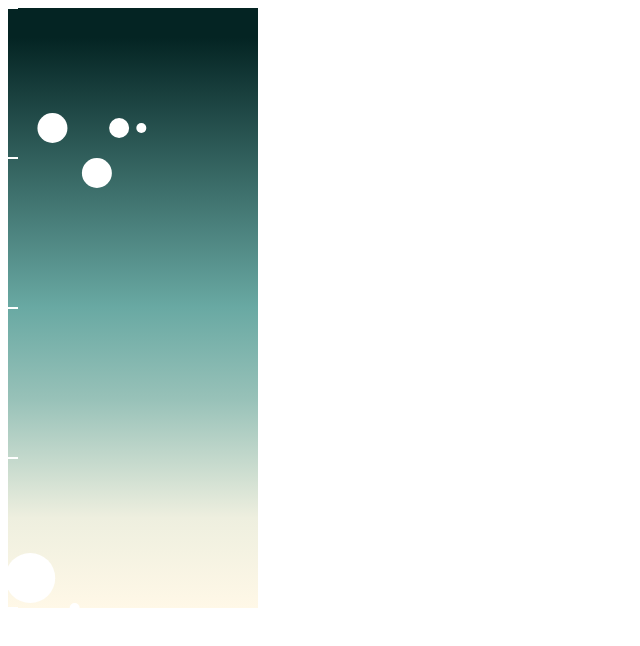
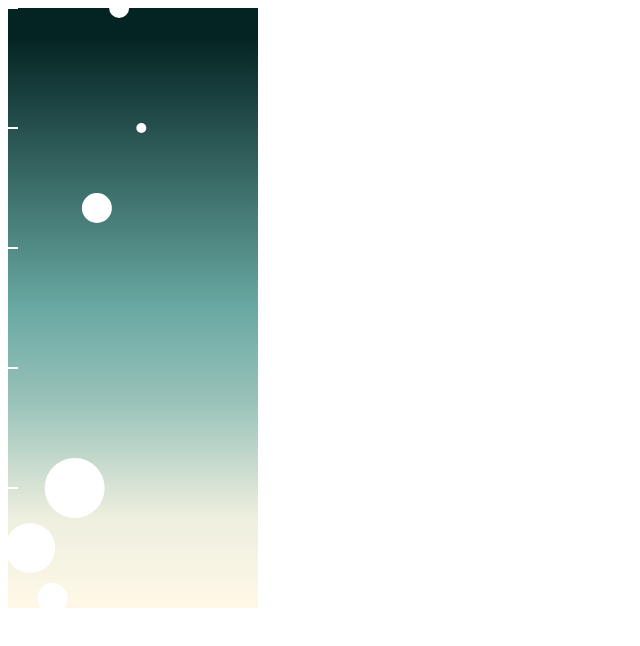
Before and after one commit to deestan/selfstudy-progress-widget, a plain HTML site: page index.html in a window 1280 px wide. Shown: the whole page, without its empty margins (0-640 px from the left). Drawn offline with Linux system fonts and the light colour scheme.

Commit message:
Original position now based on time value yay.

```diff
--- a/index.html
+++ b/index.html
@@ -27,12 +27,12 @@
     { startSec: 240, endSec: 300 }
   ];
   var testBlobs = [
-    { tier: 0, maxTier: 1, tierNormalizedY: 0.2 },
-    { tier: 3, maxTier: 3, tierNormalizedY: 0.2 },
-    { tier: 0, maxTier: 0, tierNormalizedY: 0.0 },
-    { tier: 2, maxTier: 3, tierNormalizedY: 0.9 },
-    { tier: 3, maxTier: 4, tierNormalizedY: 0.2 },
-    { tier: 3, maxTier: 5, tierNormalizedY: 0.2 }
+    { maxTier: 1, nextTime: Date.now() + 30 },
+    { maxTier: 3, nextTime: Date.now() + 5 },
+    { maxTier: 0, nextTime: Date.now() + 60 },
+    { maxTier: 3, nextTime: Date.now() + 200 },
+    { maxTier: 4, nextTime: Date.now() + 300 },
+    { maxTier: 5, nextTime: Date.now() + 240 }
   ];
   var progressWidget = ProgressWidget(tiers, "blobs");
   progressWidget.insertBlobs(testBlobs);
--- a/progress-widget.js
+++ b/progress-widget.js
@@ -1,13 +1,15 @@
 function ProgressWidget(tiers, parentId) {
   var numTiers = tiers.length;
+  var tierHeight;
 
   function insertHeightLines(parentId) {
     var parent = document.getElementById(parentId);
     var bbox = parent.parentElement.getBBox();
     var height = bbox.height;
-    var lineDistance = height / (numTiers - 1);
+    tierHeight = height / numTiers;
+    var lineDistance = tierHeight;
     for (var i=0; i < numTiers; i++) {
-      var y = (i * height) / (numTiers - 1);
+      var y = (i * height) / numTiers;
       var line = document.createElementNS("http://www.w3.org/2000/svg", "line");
       line.setAttribute("stroke", "#ffffff");
       line.setAttribute("stroke-width", 2);
@@ -24,9 +26,6 @@ function ProgressWidget(tiers, parentId) {
     var parent = document.getElementById(parentId);
     var bbox = parent.parentElement.getBBox();
 
-    var tierHeight = bbox.height / (numTiers - 1);
-    function tierTop(tierIdx) { return (numTiers - tierIdx - 1) * tierHeight; }
-
     var genXseed = 0;
     function genX() {
       var xPositions = 10;
@@ -40,7 +39,7 @@ function ProgressWidget(tiers, parentId) {
     for (var i=0; i < blobs.length; i++) {
       var blob = blobs[i];
       var circle = document.createElementNS("http://www.w3.org/2000/svg", "circle");
-      var cy = tierTop(blob.tier) - blob.tierNormalizedY * tierHeight;
+      var cy = 600 - getYPosition(blob);
       circle.setAttribute("cx", genX());
       circle.setAttribute("cy", cy);
       circle.setAttribute("r", 5 * (numTiers - blob.maxTier + 1));
@@ -56,6 +55,21 @@ function ProgressWidget(tiers, parentId) {
       blobAnimations.push(animation);
       parent.appendChild(circle);
     }
+  }
+
+  function getYPosition(blob) {
+    var secsLeft = blob.nextTime - Date.now();
+    if (secsLeft < 0)
+      secsLeft = 0;
+    var tierIdx = null;
+    for (var tierIdx=tiers.length - 1; tierIdx > 0; tierIdx--)
+      if (tiers[tierIdx].startSec < secsLeft && secsLeft < tiers[tierIdx].endSec)
+        break;
+    var tierBaseY = tierIdx * tierHeight;
+    var tierTimeSpan = tiers[tierIdx].endSec - tiers[tierIdx].startSec;
+    var timePosInTierNorm = (secsLeft - tiers[tierIdx].startSec) / tierTimeSpan;
+    var heightInTier = tierHeight * timePosInTierNorm;
+    return tierBaseY + heightInTier;
   }
 
   function moveBlobs() {
```
